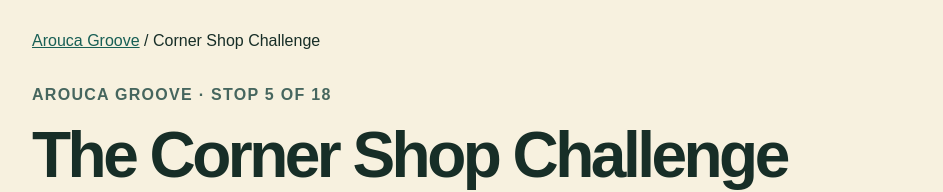
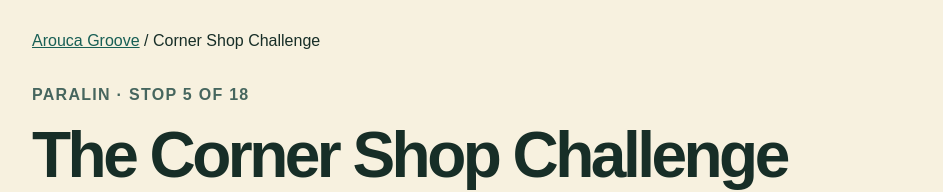
Before and after one commit to sbmangieeeee/Bridgepath, a Next.js app: page /arouca-groove/corner-shop-challenge in a window 1280 px wide. Shown: the top 192 px of the page, without its empty margins (168-1111 px from the left). Built offline with nearby package versions, Linux system fonts and the light colour scheme.

Commit message:
Align production prototype with Paralin

```diff
--- a/components/production/LessonRunner.tsx
+++ b/components/production/LessonRunner.tsx
@@ -13,7 +13,7 @@ export function LessonRunner({ title, activities }: { title: string; activities:
   if (!activity) return <p role="alert">This lesson phase has not been configured.</p>;
 
   return <section className="lesson-runner" aria-labelledby="lesson-title">
-    <p className="production-eyebrow">Arouca Groove · Stop 5 of 18</p>
+    <p className="production-eyebrow">Paralin · Stop 5 of 18</p>
     <h1 id="lesson-title">{title}</h1>
     <ol className="phase-list" aria-label="Lesson phases">
       {LESSON_PHASES.map((item, index) => <li key={item} aria-current={item === phase ? "step" : undefined}>{index + 1}. {activities.find((entry) => entry.phase === item)?.title}</li>)}
```
